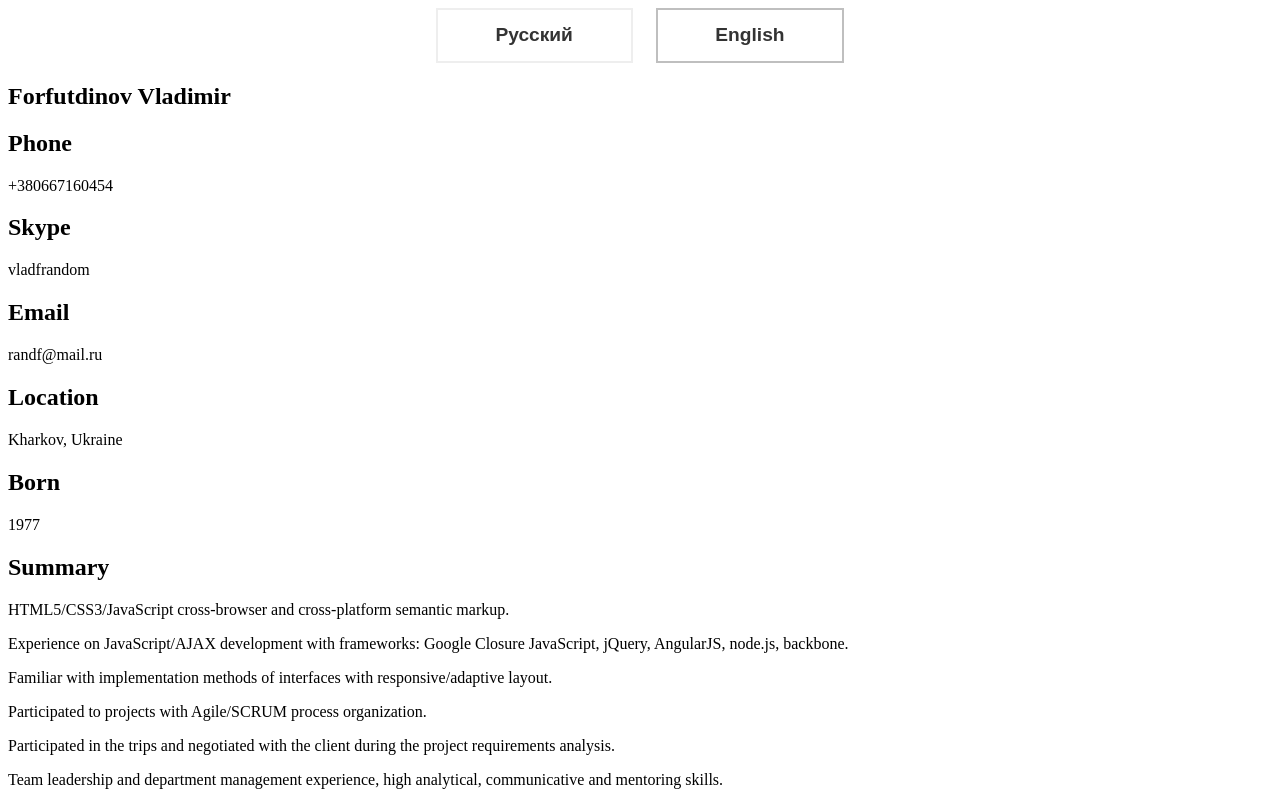
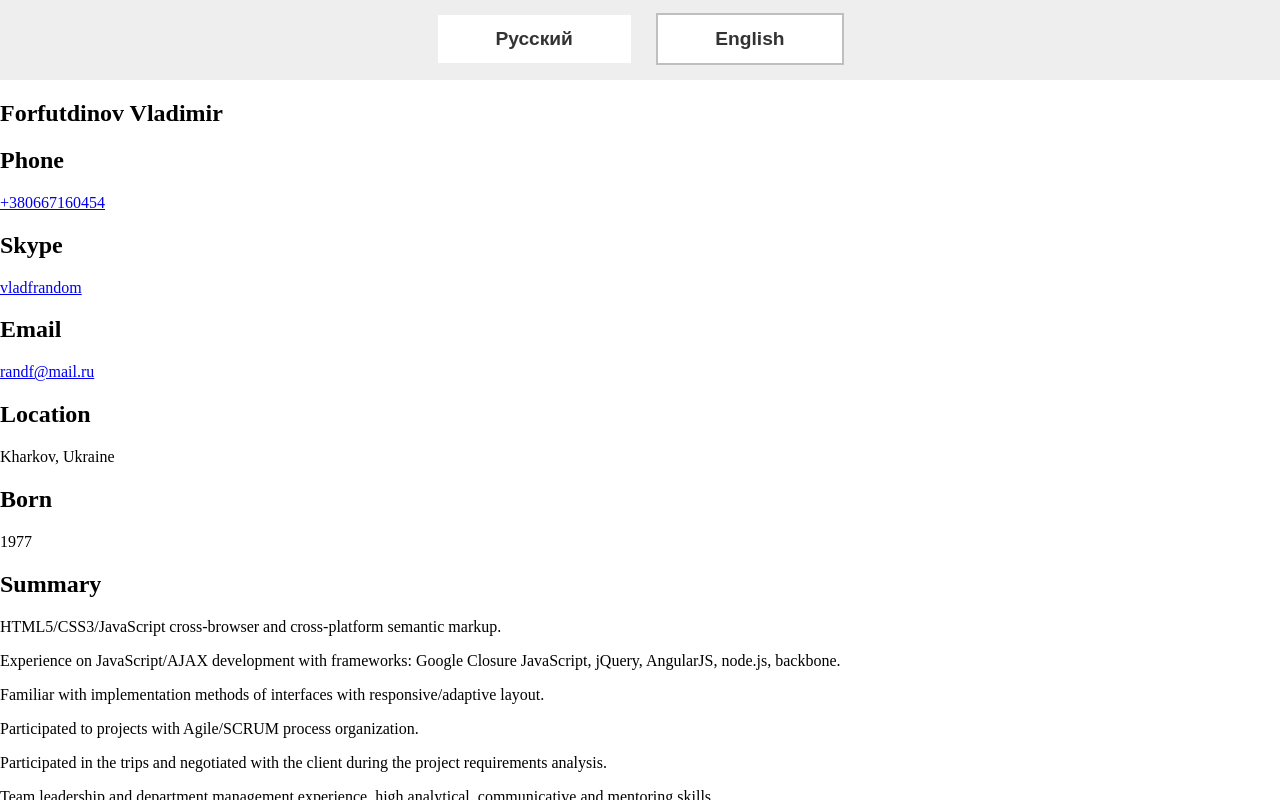
Before and after one commit to vladforfutdinov/cv, a plain HTML site: page new/index.html in a window 1280 px wide. Both pictures are taken after a click on the link "English". Shown: the top 800 px of the page. Drawn offline with Linux system fonts and the light colour scheme.

Commit message:
added animation

```diff
--- a/new/en.json
+++ b/new/en.json
@@ -4,26 +4,29 @@
   "name": "Forfutdinov Vladimir",
   "contact": [
     {
+      "type": "phone",
       "title": "Phone",
       "value": "+380667160454"
     },
     {
+      "type": "skype",
       "title": "Skype",
       "value": "vladfrandom"
     },
     {
+      "type": "email",
       "title": "Email",
       "value": "randf@mail.ru"
     },
     {
       "title": "Location",
       "value": "Kharkov, Ukraine"
+    },
+    {
+      "title": "Born",
+      "value": "1977"
     }
   ],
-  "age": {
-    "title": "Born",
-    "value": "1977"
-  },
   "section": [
     {
       "title": "Summary",
--- /dev/null
+++ b/new/for.less
@@ -0,0 +1,15 @@
+// ............................................................
+// .for
+
+.for(@i, @n) {.-each(@i)}
+.for(@n)     when (isnumber(@n)) {.for(1, @n)}
+.for(@i, @n) when not (@i = @n)  {
+  .for((@i + (@n - @i) / abs(@n - @i)), @n);
+}
+
+// ............................................................
+// .for-each
+
+.for(@array)   when (default()) {.for-impl_(length(@array))}
+.for-impl_(@i) when (@i > 1)    {.for-impl_((@i - 1))}
+.for-impl_(@i) when (@i > 0)    {.-each(extract(@array, @i))}
--- a/new/index.html
+++ b/new/index.html
@@ -7,13 +7,14 @@
 </head>
 <body>
 <nav id="nav">
-    <a href="#ru">Русский</a>
-    <a href="#en">English</a>
+    <div>
+        <a href="#ru">Русский</a>
+        <a href="#en">English</a>
+    </div>
 </nav>
 <article>
     <h1 data-name="name"></h1>
     <header data-name="contact"></header>
-    <div data-name="age"></div>
     <div data-name="section"></div>
     <footer data-name="version"></footer>
 </article>
--- a/new/script.js
+++ b/new/script.js
@@ -1,10 +1,20 @@
 (function () {
-    var html = document.documentElement,
+    var useStorage = false,
+        html = document.documentElement,
         lang = {
             get: function () {
                 var lang = window.location.hash.replace('#', '');
+
+                if (lang) {
                     html.setAttribute('lang', lang);
+                } else {
+                    this.reset();
+                }
+
                 return lang;
+            },
+            reset: function () {
+                html.removeAttribute('lang');
             }
         },
         namedSections = [].slice.call(document.querySelectorAll('[data-name]')),
@@ -97,13 +107,52 @@
                 transport.send(null);
             }
         },
-        getData = function(lng, success, error) {
+        checkContent = function (obj) {
+            var el, protocol,
+                postfix = '';
+
+            if (obj.type) {
+
+                switch (obj.type) {
+                    case "phone":
+                        protocol = 'tel:';
+                        break;
+                    case "skype":
+                        protocol = 'skype:';
+                        postfix = '?chat';
+                        break;
+                    case "email":
+                        protocol = 'mailto:';
+                        break;
+                }
+
+                el = document.createElement('a');
+                el.href = protocol + obj.value + postfix;
+                el.appendChild(document.createTextNode(obj.value));
+            }
+
+            return el;
+        },
+        getData = function (lng, success, error) {
             var data = $storage.get(lng);
-            if (data) {
+
+            if (lng) {
+                if (data && useStorage) {
                     success.call(this, data);
                 } else {
                     $http.get(lng, success, error)
                 }
+            }
+        },
+        clearArticle = function () {
+            forEach(namedSections, function (el) {
+                while (el.lastChild) {
+                    el.removeChild(el.lastChild);
+                }
+            });
+        },
+        setTransitionCallback = function(el, callback){
+            el.addEventListener("transitionend", callback, true);
         },
         initArticle = function (data) {
             var getNamedSection = function (name) {
@@ -140,13 +189,18 @@
                     return table;
                 },
                 getParagraphs = function (data) {
-                    var value = document.createDocumentFragment();
+                    var value = document.createDocumentFragment(),
+                        node = checkContent(data);
 
-                    forEach(data.split('\n'), function (val) {
+                    if (node) {
+                        value.appendChild(node);
+                    } else {
+                        forEach(data.value.split('\n'), function (val) {
                             var p = document.createElement('p');
                             p.appendChild(document.createTextNode(val));
                             value.appendChild(p);
                         });
+                    }
 
                     return value
                 },
@@ -177,7 +231,7 @@
                                     value.appendChild(fillIt(data.value, depth + 1));
                                 }
                             } else {
-                                value.appendChild(getParagraphs(data.value));
+                                value.appendChild(getParagraphs(data));
                             }
                             body.appendChild(value);
                         }
@@ -202,16 +256,7 @@
                     }
 
                     return body;
-                },
-                clearArlicle = function () {
-                    forEach(namedSections, function (el) {
-                        while (el.lastChild) {
-                            el.removeChild(el.lastChild);
-                        }
-                    });
                 };
-
-            clearArlicle();
 
             if (data.title) {
                 document.title = data.title;
@@ -229,6 +274,7 @@
         },
         initNav = function () {
             window.addEventListener("hashchange", function () {
+                clearArticle();
                 getData(lang.get(), initArticle, onError);
             }, false);
         };
--- /dev/null
+++ b/new/styles.less
@@ -0,0 +1,92 @@
+/* css reset */
+body {
+  margin: 0;
+}
+
+/* imports */
+@import "for";
+
+/* mixins */
+.vendor(@property, @value) {
+  -webkit-@{property}: @value;
+  -khtml-@{property}: @value;
+  -moz-@{property}: @value;
+  @{property}: @value;
+}
+
+/* style language selector */
+@langs: 'en', 'ru';
+.for(@langs);
+.-each(@lang) {
+  @name: e(@lang);
+  [lang=@{name}] nav a[href*=@{name}] {
+    border-color: rgba(0, 0, 0, .25);
+    &:hover {
+      background-color: rgba(0, 0, 0, .05);
+    }
+  }
+}
+
+/* style navigation */
+nav {
+  position: absolute;
+  top: 0;
+  left: 0;
+  z-index: 1;
+  display: table;
+  box-sizing: border-box;
+  min-height: 100%;
+  width: 100%;
+  .vendor(transition, all 1s);
+
+  div {
+    display: table-cell;
+    background: #eee;
+    vertical-align: middle;
+    text-align: center;
+    line-height: 5em;
+  }
+
+  a {
+    display: inline-block;
+    box-sizing: border-box;
+    margin: 0 12.5%;
+    padding: 0 3em;
+    border: 2px solid #eee;
+    background: #fff;
+    color: #333;
+    text-decoration: none;
+    font: bold 1.2em/2.5em sans-serif;
+    .vendor(transition, all 1s);
+
+    &:hover {
+      background-color: rgba(0, 0, 0, .25);
+    }
+  }
+
+  [lang] & {
+    min-height: 0;
+
+    a {
+      margin: 0 .5em;
+    }
+  }
+}
+
+/* style article */
+article {
+  position: absolute;
+  top: 0;
+  right: 0;
+  bottom: 0;
+  left: 0;
+  z-index: 0;
+  display: block;
+  overflow: auto;
+  .vendor(transition, all 1s);
+
+  [lang] & {
+    top: 5em;
+    bottom: 0;
+  }
+}
```
Also changed, not shown: new/ru.json (+11 -7 lines), new/styles.css. Lines whose indentation alone changed are shown as unchanged.
